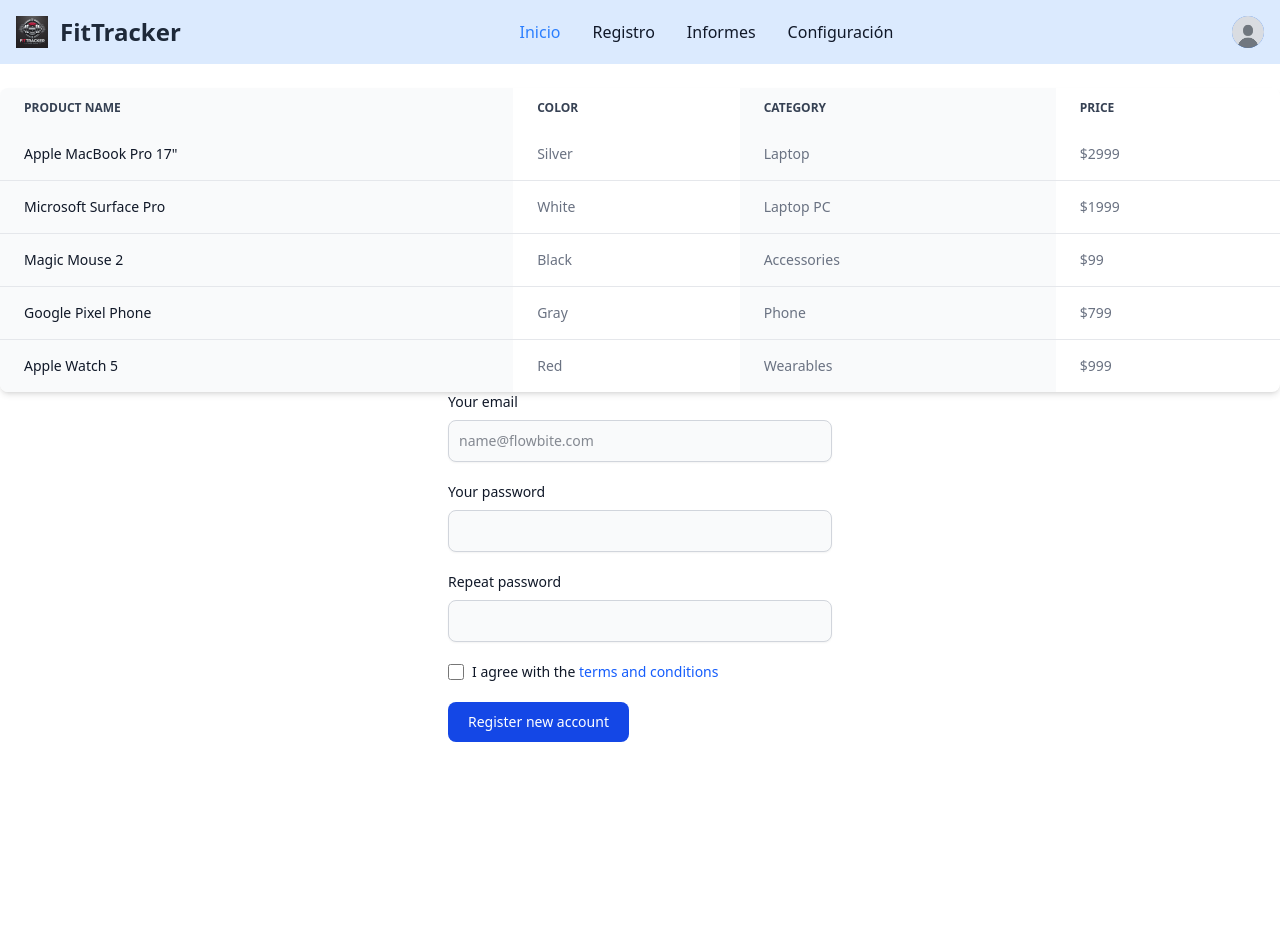
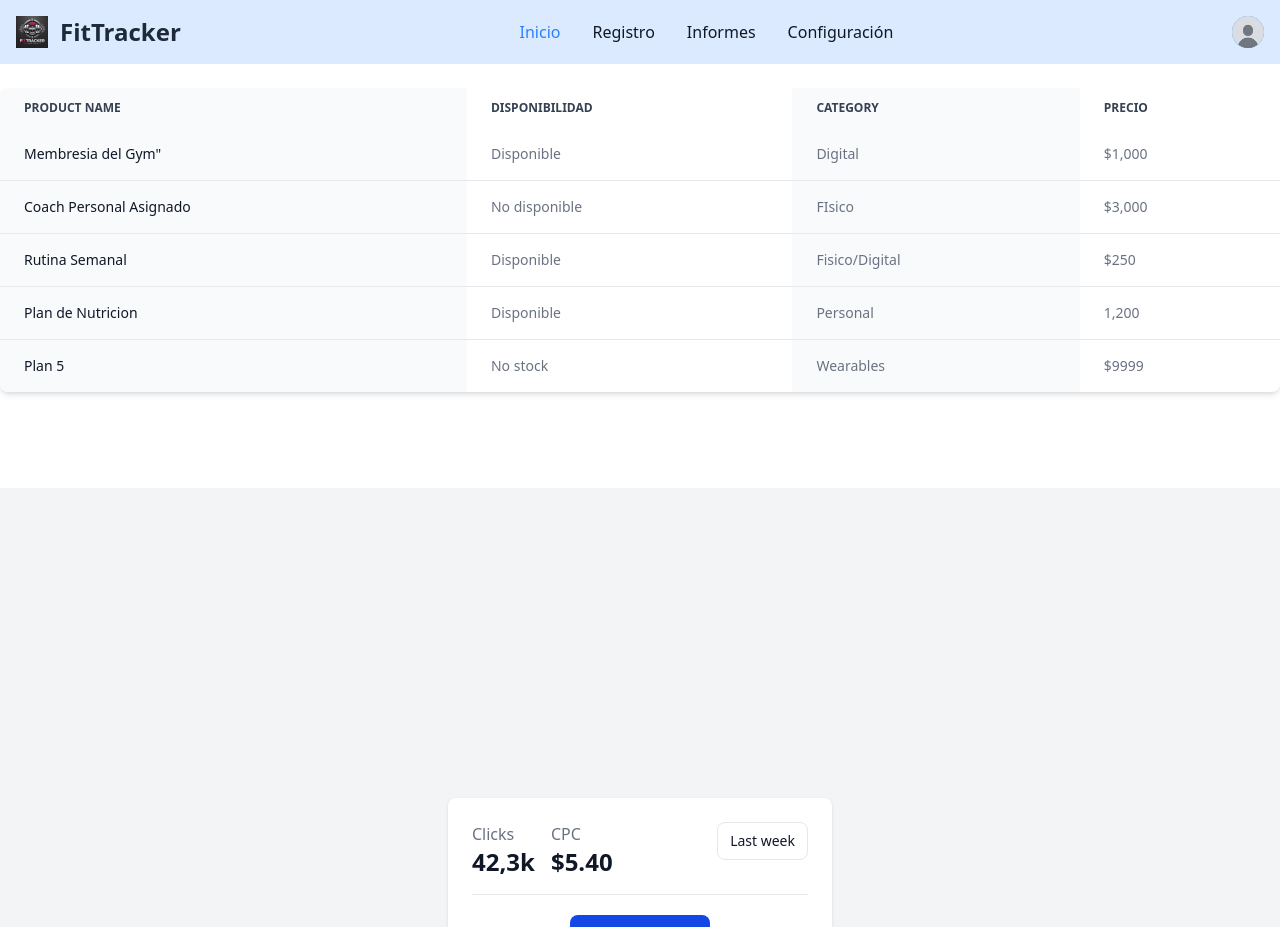
Before and after one commit to JeffersonHidalgo/FitTracker, a React (Vite) app in the folder frontend/: page / in a window 1280 px wide. Shown: the top 927 px of the page. Before the commit the page ends 800 px from the top, so only its background shows below. Built offline with nearby package versions, Linux system fonts and the light colour scheme.

Commit message:
Feat: Charts and plans

```diff
--- a/frontend/src/App.jsx
+++ b/frontend/src/App.jsx
@@ -4,6 +4,7 @@
 import Form from "./components/form";
 import Header from "./components/Header";
 import Plan from "./components/Plan";
+import Charts from "./components/Charts";
 
 function App() {
   return (
@@ -12,6 +13,12 @@
       <Header />
       <br />
       <Plan />
+      <br />
+      <br />
+      <br />
+      <br />
+      <Charts />
+      <p></p>
       <Form />
     </>
   );
--- /dev/null
+++ b/frontend/src/components/Charts.jsx
@@ -0,0 +1,46 @@
+import React from "react";
+
+export default function Charts() {
+  return (
+    <div className="flex items-center justify-center h-screen bg-gray-100">
+      <div className="max-w-sm w-full bg-white rounded-lg shadow-sm dark:bg-gray-800 p-4 md:p-6">
+        <div className="flex justify-between mb-5">
+          <div className="grid gap-4 grid-cols-2">
+            <div>
+              <h5 className="inline-flex items-center text-gray-500 dark:text-gray-400 leading-none font-normal mb-2">
+                Clicks
+              </h5>
+              <p className="text-gray-900 dark:text-white text-2xl leading-none font-bold">
+                42,3k
+              </p>
+            </div>
+            <div>
+              <h5 className="inline-flex items-center text-gray-500 dark:text-gray-400 leading-none font-normal mb-2">
+                CPC
+              </h5>
+              <p className="text-gray-900 dark:text-white text-2xl leading-none font-bold">
+                $5.40
+              </p>
+            </div>
+          </div>
+          <div>
+            <button
+              id="dropdownDefaultButton"
+              type="button"
+              className="px-3 py-2 inline-flex items-center text-sm font-medium text-gray-900 bg-white rounded-lg border border-gray-200 hover:bg-gray-100"
+            >
+              Last week
+            </button>
+          </div>
+        </div>
+        <div className="grid grid-cols-1 items-center border-gray-200 border-t dark:border-gray-700 justify-between mt-2.5">
+          <div className="pt-5 text-center">
+            <button className="px-5 py-2.5 text-sm font-medium text-white bg-blue-700 rounded-lg hover:bg-blue-800">
+              View full report
+            </button>
+          </div>
+        </div>
+      </div>
+    </div>
+  );
+}
--- a/frontend/src/components/Plan.jsx
+++ b/frontend/src/components/Plan.jsx
@@ -10,13 +10,13 @@
               Product name
             </th>
             <th scope="col" className="px-6 py-3">
-              Color
+              Disponibilidad
             </th>
             <th scope="col" className="px-6 py-3 bg-gray-50 dark:bg-gray-800">
               Category
             </th>
             <th scope="col" className="px-6 py-3">
-              Price
+              Precio
             </th>
           </tr>
         </thead>
@@ -26,57 +26,57 @@
               scope="row"
               className="px-6 py-4 font-medium text-gray-900 whitespace-nowrap bg-gray-50 dark:text-white dark:bg-gray-800"
             >
-              Apple MacBook Pro 17"
+              Membresia del Gym"
             </th>
-            <td className="px-6 py-4">Silver</td>
-            <td className="px-6 py-4 bg-gray-50 dark:bg-gray-800">Laptop</td>
-            <td className="px-6 py-4">$2999</td>
+            <td className="px-6 py-4">Disponible</td>
+            <td className="px-6 py-4 bg-gray-50 dark:bg-gray-800">Digital</td>
+            <td className="px-6 py-4">$1,000</td>
           </tr>
           <tr className="border-b border-gray-200 dark:border-gray-700">
             <th
               scope="row"
               className="px-6 py-4 font-medium text-gray-900 whitespace-nowrap bg-gray-50 dark:text-white dark:bg-gray-800"
             >
-              Microsoft Surface Pro
+              Coach Personal Asignado
             </th>
-            <td className="px-6 py-4">White</td>
-            <td className="px-6 py-4 bg-gray-50 dark:bg-gray-800">Laptop PC</td>
-            <td className="px-6 py-4">$1999</td>
+            <td className="px-6 py-4">No disponible</td>
+            <td className="px-6 py-4 bg-gray-50 dark:bg-gray-800">FIsico</td>
+            <td className="px-6 py-4">$3,000</td>
           </tr>
           <tr className="border-b border-gray-200 dark:border-gray-700">
             <th
               scope="row"
               className="px-6 py-4 font-medium text-gray-900 whitespace-nowrap bg-gray-50 dark:text-white dark:bg-gray-800"
             >
-              Magic Mouse 2
+              Rutina Semanal
             </th>
-            <td className="px-6 py-4">Black</td>
+            <td className="px-6 py-4">Disponible</td>
             <td className="px-6 py-4 bg-gray-50 dark:bg-gray-800">
-              Accessories
+              Fisico/Digital
             </td>
-            <td className="px-6 py-4">$99</td>
+            <td className="px-6 py-4">$250</td>
           </tr>
           <tr className="border-b border-gray-200 dark:border-gray-700">
             <th
               scope="row"
               className="px-6 py-4 font-medium text-gray-900 whitespace-nowrap bg-gray-50 dark:text-white dark:bg-gray-800"
             >
-              Google Pixel Phone
+              Plan de Nutricion
             </th>
-            <td className="px-6 py-4">Gray</td>
-            <td className="px-6 py-4 bg-gray-50 dark:bg-gray-800">Phone</td>
-            <td className="px-6 py-4">$799</td>
+            <td className="px-6 py-4">Disponible</td>
+            <td className="px-6 py-4 bg-gray-50 dark:bg-gray-800">Personal</td>
+            <td className="px-6 py-4">1,200</td>
           </tr>
           <tr>
             <th
               scope="row"
               className="px-6 py-4 font-medium text-gray-900 whitespace-nowrap bg-gray-50 dark:text-white dark:bg-gray-800"
             >
-              Apple Watch 5
+              Plan 5
             </th>
-            <td className="px-6 py-4">Red</td>
+            <td className="px-6 py-4">No stock</td>
             <td className="px-6 py-4 bg-gray-50 dark:bg-gray-800">Wearables</td>
-            <td className="px-6 py-4">$999</td>
+            <td className="px-6 py-4">$9999</td>
           </tr>
         </tbody>
       </table>
```
